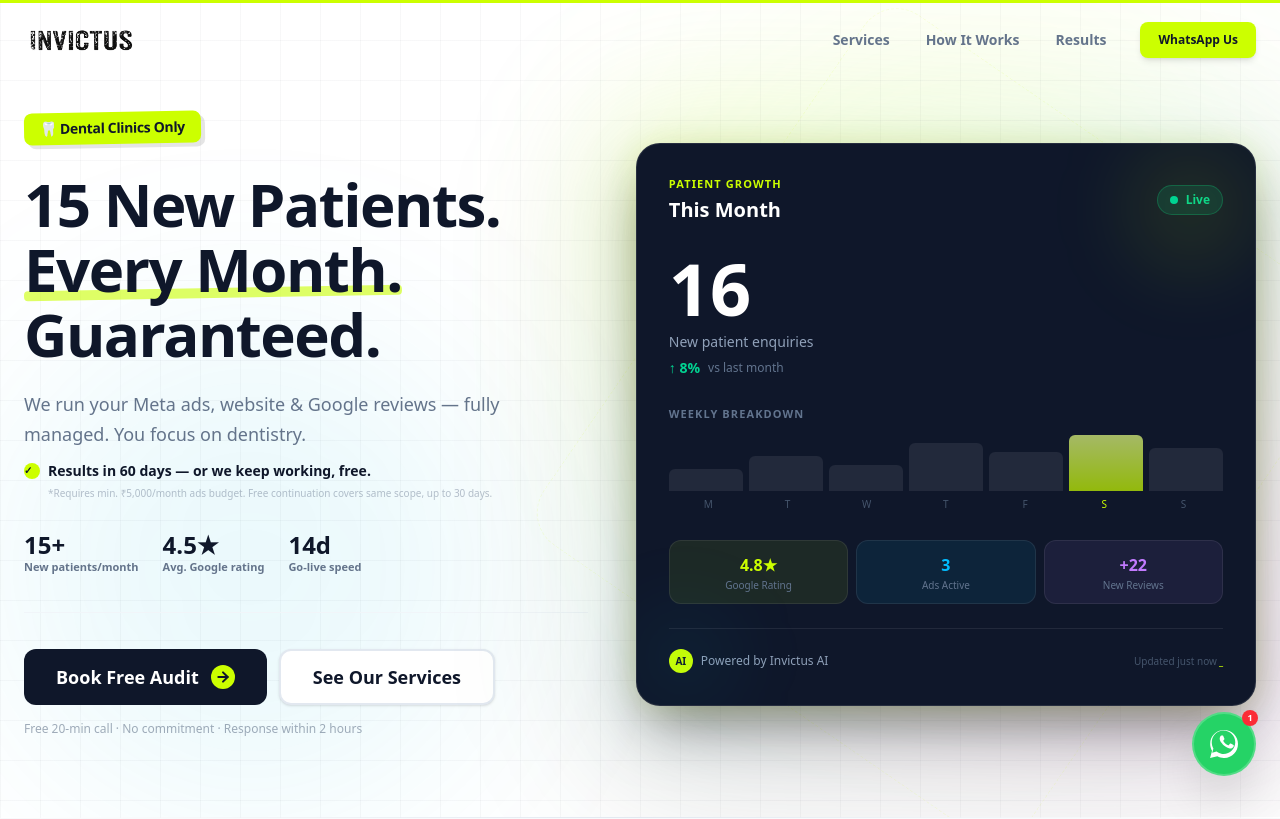
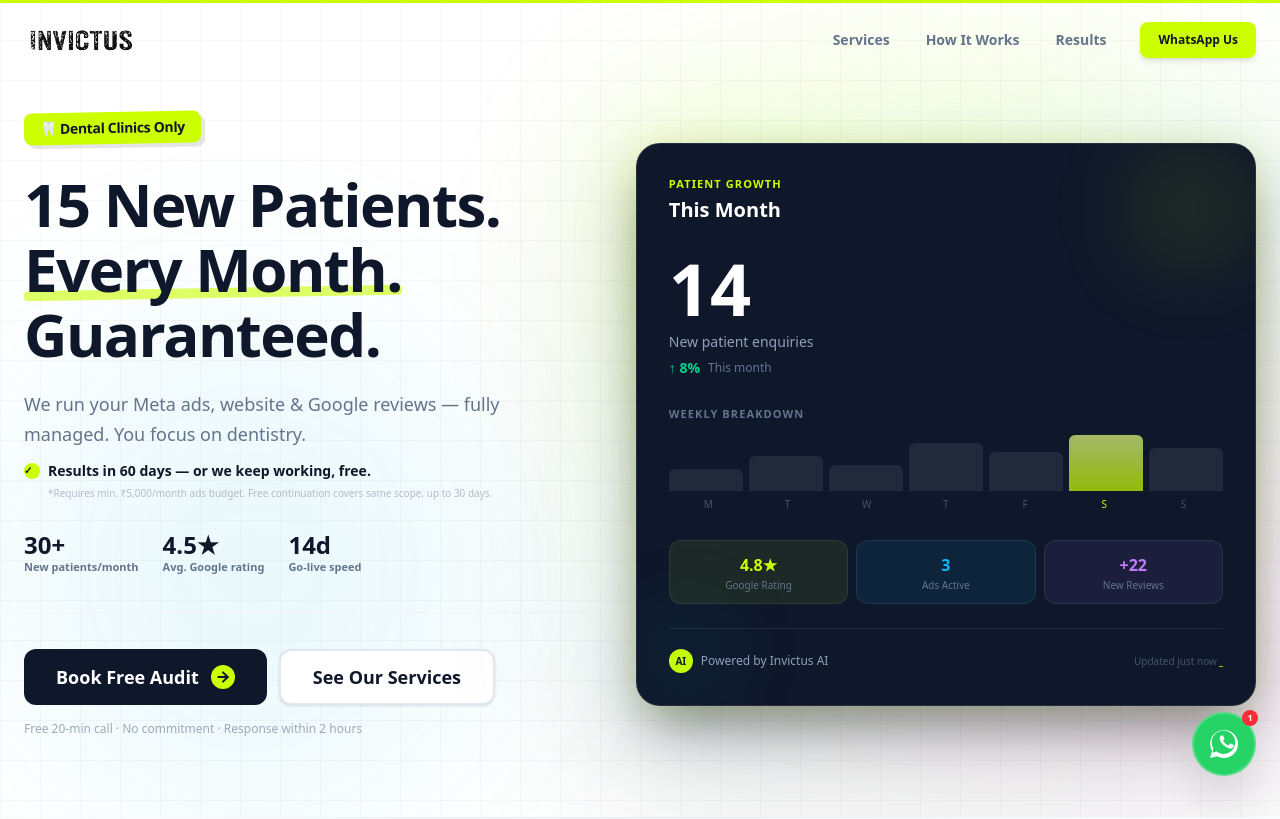
Before and after one commit to jarvis-invictus/dental-invictus-ai-site, a Next.js app: page / in a window 1280 px wide. Shown: the top 819 px of the page. Built offline with nearby package versions, Linux system fonts and the light colour scheme.

Commit message:
fix: 5 issues — footer WhatsApp +91 96995 77641, remove Live badge, dashboard 14 enquiries, 'This month', hero stat 30+, scarcity → 'Limited clinic spots available'

```diff
--- a/app/page.tsx
+++ b/app/page.tsx
@@ -226,7 +226,7 @@ export default function Home() {
               className="flex items-center gap-6 mb-9 pb-9 border-b border-slate-100"
             >
               {[
-                { num: "15+", label: "New patients/month" },
+                { num: "30+", label: "New patients/month" },
                 { num: "4.5★", label: "Avg. Google rating" },
                 { num: "14d", label: "Go-live speed" },
               ].map((stat, i) => (
@@ -328,20 +328,12 @@ export default function Home() {
                       <p className="text-bond-lime text-[11px] font-black uppercase tracking-widest mb-1">Patient Growth</p>
                       <p className="text-white text-xl font-black">This Month</p>
                     </div>
-                    <motion.div
-                      initial={{ scale: 0 }}
-                      animate={{ scale: 1 }}
-                      transition={{ delay: 0.8, type: "spring", stiffness: 260 }}
-                      className="flex items-center gap-2 bg-emerald-500/15 border border-emerald-500/30 px-3 py-1.5 rounded-full"
-                    >
-                      <span className="w-2 h-2 bg-emerald-400 rounded-full animate-pulse" />
-                      <span className="text-emerald-400 text-xs font-bold">Live</span>
-                    </motion.div>
+
                   </motion.div>
 
                   {/* Count-up big number */}
                   <div className="mb-7">
-                    <CountUpNumber from={0} to={16} delay={0.9} className="text-7xl font-black text-white leading-none mb-2" />
+                    <CountUpNumber from={0} to={14} delay={0.9} className="text-7xl font-black text-white leading-none mb-2" />
                     <motion.p
                       initial={{ opacity: 0 }}
                       animate={{ opacity: 1 }}
@@ -355,7 +347,7 @@ export default function Home() {
                       className="flex items-center gap-2 mt-1.5"
                     >
                       <span className="text-emerald-400 text-sm font-bold">↑ 8%</span>
-                      <span className="text-slate-500 text-xs">vs last month</span>
+                       <span className="text-slate-500 text-xs">This month</span>
                     </motion.div>
                   </div>
 
@@ -1418,7 +1410,7 @@ export default function Home() {
             className="flex items-center justify-center gap-2 mb-10"
           >
             <span className="w-2 h-2 bg-emerald-400 rounded-full animate-pulse" />
-            <span className="text-white/60 text-sm font-medium">Accepting 2 new clinics this month</span>
+            <span className="text-white/60 text-sm font-medium">Limited clinic spots available</span>
           </motion.div>
 
           {/* Headline */}
@@ -1558,7 +1550,7 @@ export default function Home() {
                   <svg className="w-4 h-4 shrink-0 group-hover:scale-110 transition-transform" fill="currentColor" viewBox="0 0 24 24">
                     <path d="M17.472 14.382c-.297-.149-1.758-.867-2.03-.967-.273-.099-.471-.148-.67.15-.197.297-.767.966-.94 1.164-.173.199-.347.223-.644.075-.297-.15-1.255-.463-2.39-1.475-.883-.788-1.48-1.761-1.653-2.059-.173-.297-.018-.458.13-.606.134-.133.298-.347.446-.52.149-.174.198-.298.298-.497.099-.198.05-.371-.025-.52-.075-.149-.669-1.612-.916-2.207-.242-.579-.487-.5-.669-.51-.173-.008-.371-.01-.57-.01-.198 0-.52.074-.792.372-.272.297-1.04 1.016-1.04 2.479 0 1.462 1.065 2.875 1.213 3.074.149.198 2.096 3.2 5.077 4.487.709.306 1.262.489 1.694.625.712.227 1.36.195 1.871.118.571-.085 1.758-.719 2.006-1.413.248-.694.248-1.289.173-1.413-.074-.124-.272-.198-.57-.347m-5.421 7.403h-.004a9.87 9.87 0 01-5.031-1.378l-.361-.214-3.741.982.998-3.648-.235-.374a9.86 9.86 0 01-1.51-5.26c.001-5.45 4.436-9.884 9.888-9.884 2.64 0 5.122 1.03 6.988 2.898a9.825 9.825 0 012.893 6.994c-.003 5.45-4.437 9.884-9.885 9.884m8.413-18.297A11.815 11.815 0 0012.05 0C5.495 0 .16 5.335.157 11.892c0 2.096.547 4.142 1.588 5.945L.057 24l6.305-1.654a11.882 11.882 0 005.683 1.448h.005c6.554 0 11.89-5.335 11.893-11.893a11.821 11.821 0 00-3.48-8.413z"/>
                   </svg>
-                  +91 91564 67641
+                  +91 96995 77641
                 </a>
                 <a
                   href="mailto:contact@invictus-ai.in"
```
